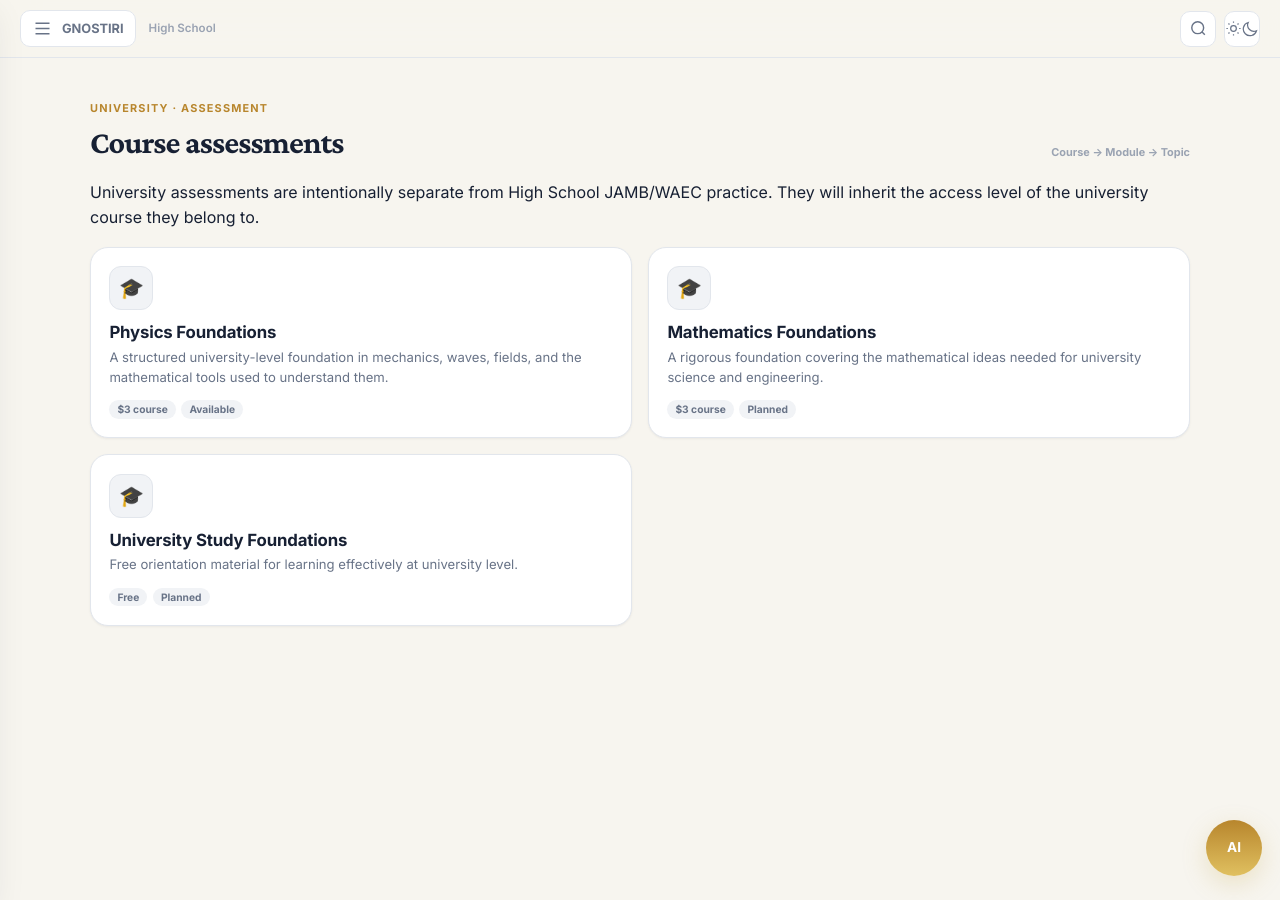
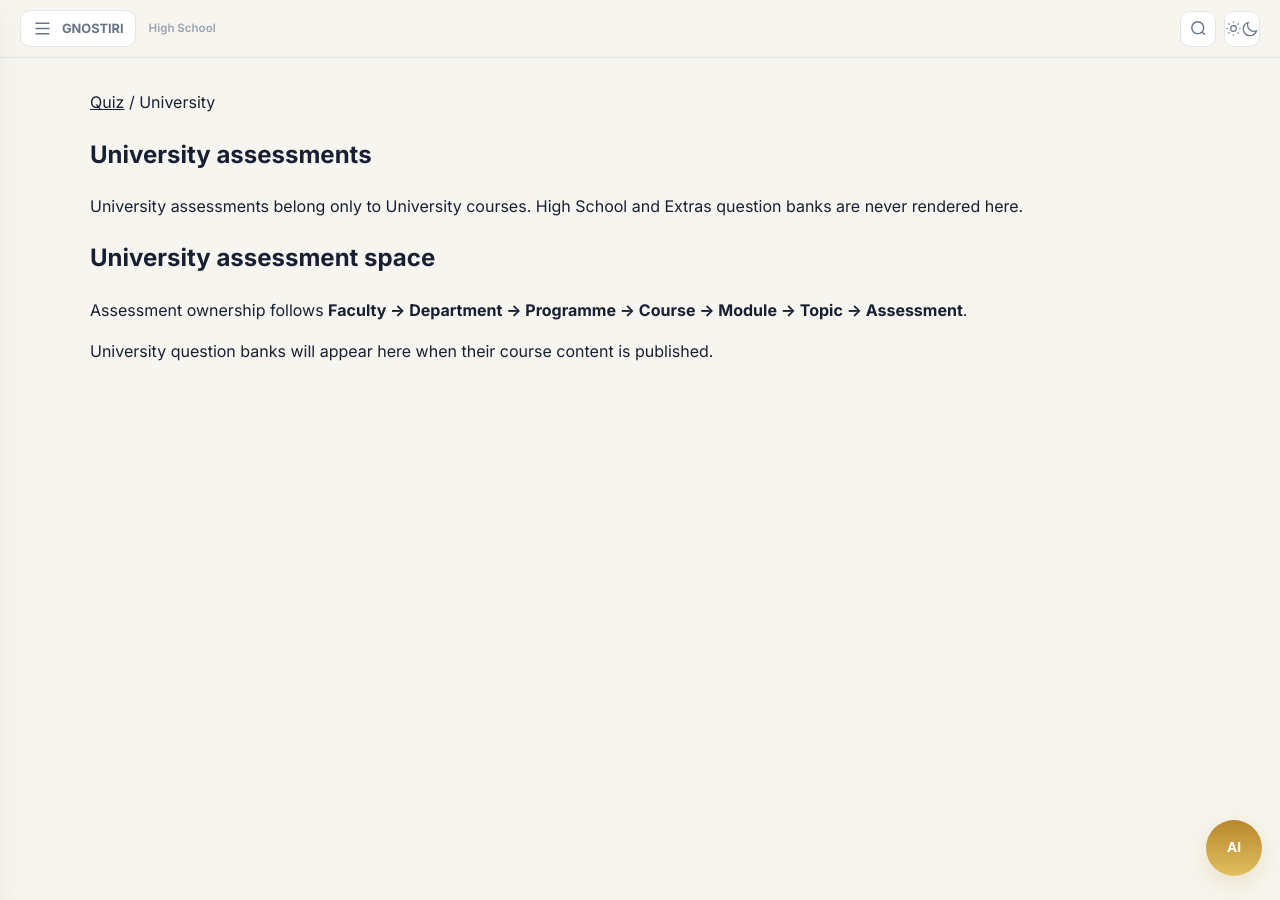
Before and after one commit to michaellegit28/axiom-academy, a Jekyll site: the page built from quiz/university/index.md, in a window 1280 px wide. Built offline with Jekyll 4.4.1, drawn with Linux system fonts in a browser that asks for light colours; comment, search, counter and statistics services are not loaded.

Commit message:
Enforce isolated University quiz domain page

```diff
--- a/quiz/university/index.md
+++ b/quiz/university/index.md
@@ -4,14 +4,15 @@ title: University Assessments
 permalink: /quiz/university/
 ---
 
-<section class="section-block page-content-start">
-  <div class="section-heading"><div><span class="eyebrow">University · Assessment</span><h2>Course assessments</h2></div><span class="section-note">Course → Module → Topic</span></div>
-  <div class="quiz-empty" style="margin-top:1rem;">University assessments are intentionally separate from High School JAMB/WAEC practice. They will inherit the access level of the university course they belong to.</div>
-  <div class="track-selector" style="margin-top:1rem;">
-    {% for course in site.data.university_courses %}
-    <article class="track-card">
-      <div class="track-icon">🎓</div><h3>{{ course.title }}</h3><p>{{ course.description }}</p><div class="track-meta"><span>{% if course.price_usd == 0 %}Free{% else %}${{ course.price_usd }} course{% endif %}</span><span>{{ course.status | capitalize }}</span></div>
-    </article>
-    {% endfor %}
-  </div>
-</section>
+<div class="qdomain">
+  <section class="qhero">
+    <div class="qcrumb"><a href="{{ '/quiz/' | relative_url }}">Quiz</a> / University</div>
+    <h1>University assessments</h1>
+    <p>University assessments belong only to University courses. High School and Extras question banks are never rendered here.</p>
+  </section>
+  <section class="qsmart">
+    <h2>University assessment space</h2>
+    <p>Assessment ownership follows <strong>Faculty → Department → Programme → Course → Module → Topic → Assessment</strong>.</p>
+    <div class="qcoming">University question banks will appear here when their course content is published.</div>
+  </section>
+</div>
```
